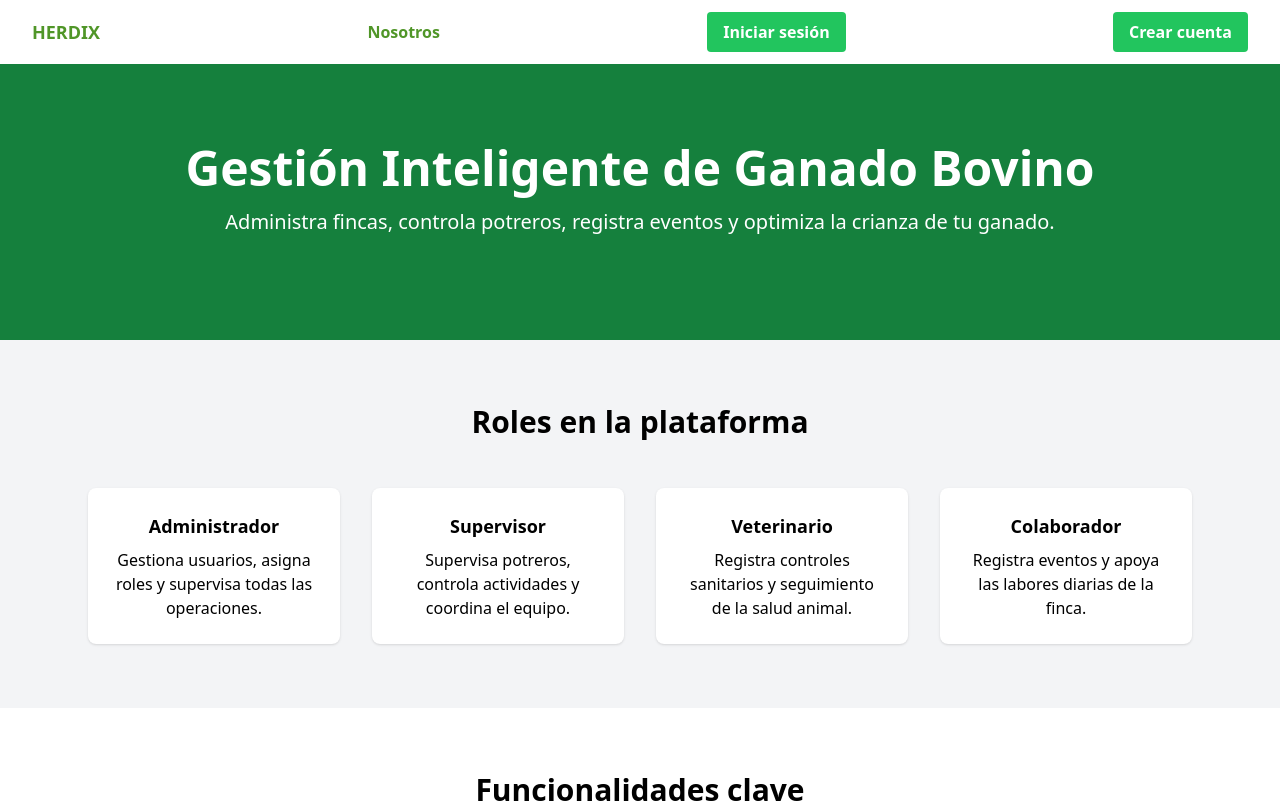
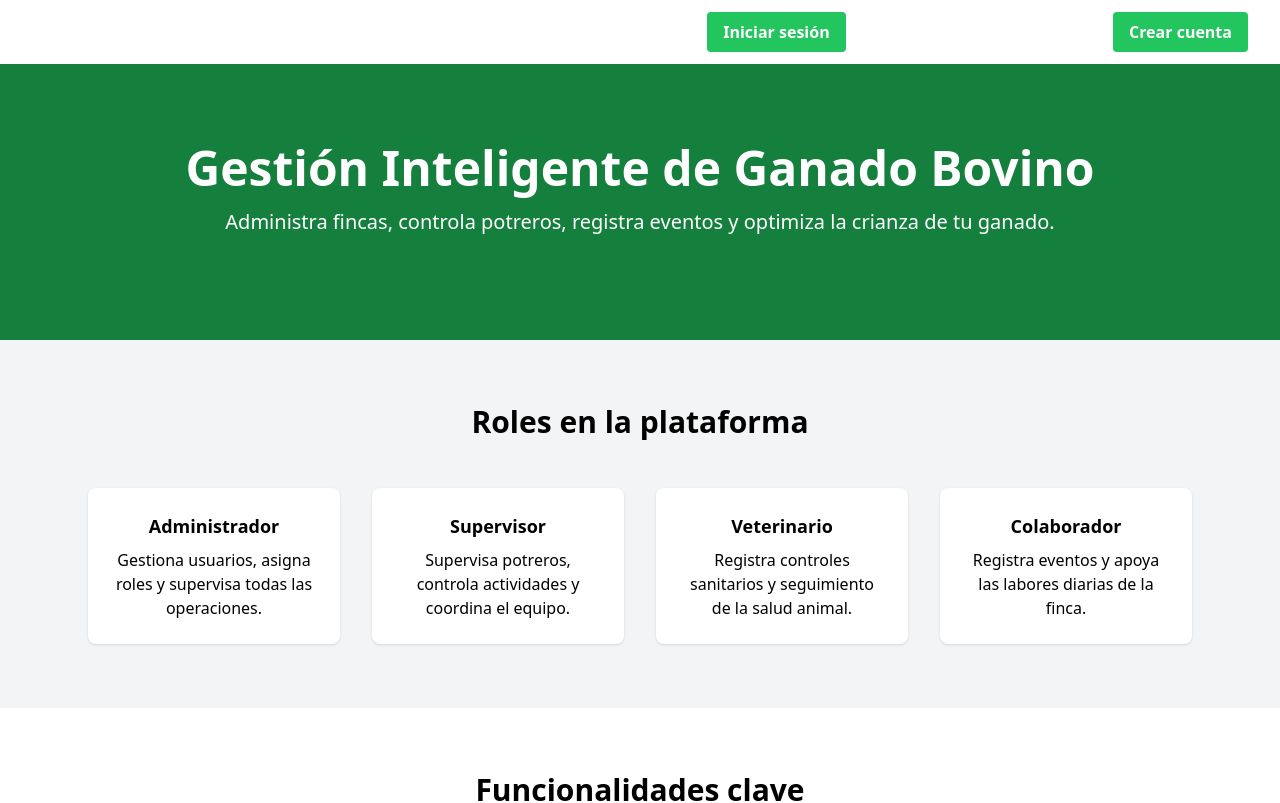
Before and after one commit to Luisalfonsotq/app-ganadera, a Nuxt app: page / in a window 1280 px wide. Shown: the top 803 px of the page. Built offline with nearby package versions, Linux system fonts and the light colour scheme.

Commit message:
Config estilos globales

```diff
--- a/assets/css/main.css
+++ b/assets/css/main.css
@@ -1,22 +1,12 @@
-/* @import "tailwindcss/preflight";
-@import "tailwindcss/utilities"; */
 
 /* Aquí tus estilos personalizados */
-:root {
+/* :root {
   --primary-verde: #509628;
   --primary-marron: #785028;
+  --primary-blanco: #FFFFFF;
   --secondary-celeste:  #468CC8;
   --secondry-amarillo:#F0BE3C;
   --terciario-gris: #B4B4B4;
   --terciario-blanco: #F5F5F0;
 
-}
-
-/* Colores terciarios
-•	Gris Piedra: Un color neutral y moderno que proporciona contraste y orden. Es ideal para texto secundario, bordes o elementos de apoyo.
-o	RGB: (180, 180, 180)
-o	Hex: #B4B4B4
-•	Blanco Vaca: Un blanco roto que ofrece un lienzo limpio y minimalista, evitando la rigidez de un blanco puro.
-o	RGB: (245, 245, 240)
-
- */
+} */
--- a/layouts/default.vue
+++ b/layouts/default.vue
@@ -1,17 +1,18 @@
 <template>
-  <div class="min-h-screen bg-gray-100 flex flex-col">
+  <div class="min-h-screen bg-terciario-gris flex flex-col">
     <!-- Header -->
-    <header class="bg-white-600 py-4 shadow">
-      <div class="container mx-auto px-4 flex justify-between items-center">
-        <NuxtLink to="/" class="hover:underline">HERDIX</NuxtLink>
+    <header class="bg-primary-blanco py-4 shadow">
+      <div class="container mx-auto px-4 flex  items-center">
+        <!-- Tabler Icons: menú -->
+        <i-tabler-menu-2 class="w-8 h-8 text-purple-600" />
+        <NuxtLink to="/" class="text-primary-verde hover:text-red-500">
+          <button to="/">HERDIX</button>
+        </NuxtLink>
 
-        <svg xmlns="http://www.w3.org/2000/svg" fill="none" viewBox="0 0 24 24" stroke-width="1.5" stroke="currentColor"
-          class="size-6">
-          <path stroke-linecap="round" stroke-linejoin="round" d="M3.75 6.75h16.5M3.75 12h16.5m-16.5 5.25h16.5" />
-        </svg>
-        <!--  -->
         <nav class="flex gap-4">
-          <NuxtLink to="/crear" class="hover:underline">+ Crear</NuxtLink>
+          <NuxtLink to="/crear" class="hover:text-red-500 ">
+            <button class="bg-primary-verde rounded-xl p-2 font-bold text-white">+ Crear</button>
+          </NuxtLink>
         </nav>
       </div>
     </header>
@@ -22,8 +23,14 @@
     </main>
 
     <!-- Footer -->
-    <footer class="bg-green-800 text-white py-4 text-center">
+    <footer class="bg-primary-verde text-white py-4 text-center">
       <p class="text-sm">© {{ new Date().getFullYear() }} App Ganadera. Todos los derechos reservados.</p>
     </footer>
   </div>
 </template>
+
+<style>
+.cabecera {
+  background-color: var(--primary-blanco);
+}
+</style>
--- a/nuxt.config.ts
+++ b/nuxt.config.ts
@@ -1,17 +1,36 @@
 // nuxt.config.ts
+import { defineNuxtConfig } from 'nuxt/config'
+import Components from 'unplugin-vue-components/vite'
+import Icons from 'unplugin-icons/vite'
+import IconsResolver from 'unplugin-icons/resolver'
+
+
 export default defineNuxtConfig({
+
+
+   vite: {
+    plugins: [
+      Components({
+        resolvers: [
+          IconsResolver({
+            prefix: 'i', // <i-heroicons-cow /> por ejemplo
+          }),
+        ],
+      }),
+      Icons({
+        autoInstall: true, // instala packs automáticamente
+      }),
+    ],
+  },
 
   css: ['@/assets/css/main.css'],
 
-  // Elimina 'tailwindcss' y 'autoprefixer' de aquí.
-  // El módulo de Tailwind ya se encarga de ellos.
   postcss: {
     plugins: {
       'postcss-nested': {},
     },
   },
 
-  // Mantén el módulo de Tailwind, que es la forma correcta.
   modules: ['@nuxtjs/tailwindcss'],
 
   compatibilityDate: '2025-07-15',
--- a/pages/dashboard.vue
+++ b/pages/dashboard.vue
@@ -1,15 +1,17 @@
 <template>
-    <div>
-        <h2>Te has registrado correctamente y esta esta es la vista de tu perfil :P </h2>
-    </div>
+  <div>
+    <h2>Te has registrado correctamente y esta es la vista de tu perfil :P </h2>
+  </div>
 </template>
+
 <script setup>
 definePageMeta({
-    layout: 'default'
+  layout: 'default'
 })
 </script>
+
 <style>
 h2 {
-    color: var(--primary-verde);
+  color: var(--primary-verde);
 }
 </style>
--- a/tailwind.config.js
+++ b/tailwind.config.js
@@ -7,7 +7,17 @@
     './app.vue'
   ],
   theme: {
-    extend: {},
+    extend: {
+      colors: {
+        'primary-verde': '#509628',
+        'primary-marron': '#785028',
+        'primary-blanco': '#FFFFFF',
+        'secondary-celeste': '#468CC8',
+        'secondry-amarillo': '#F0BE3C',
+        'terciario-gris': '#B4B4B4',
+        'terciario-blanco': '#F5F5F0'
+      }
+    },
   },
   plugins: [],
 }
```
Also changed, not shown: package.json (+6 -2 lines), 1 other file (tests, documents, lock files or other folders).
